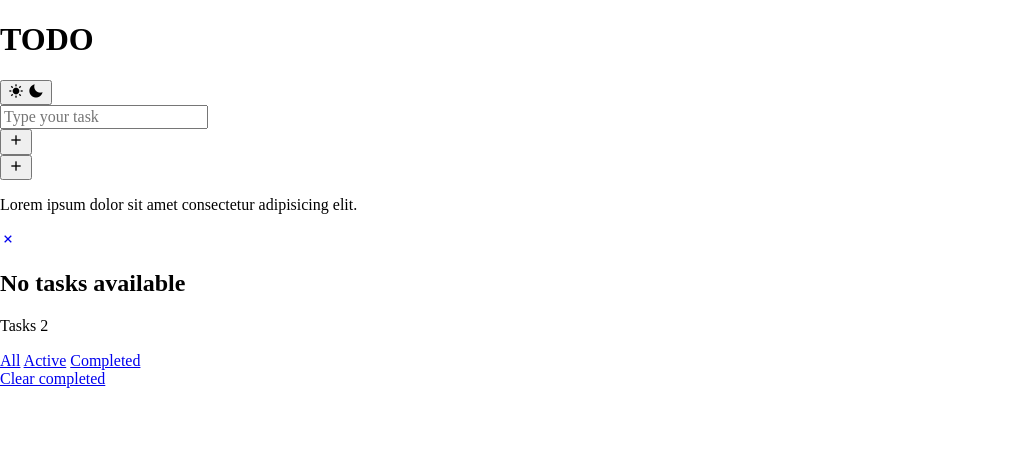
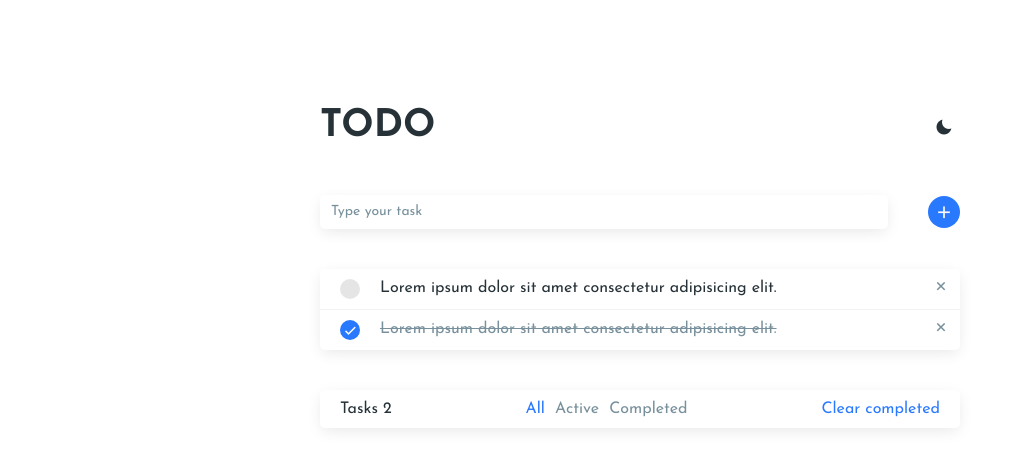
Before and after one commit to alamguardin/todo-list-app, a plain HTML site: page index.html in a window 1280 px wide. Shown: the whole page, without its empty margins (0-1023 px from the left). Drawn offline with nearby package versions, Linux system fonts and the light colour scheme.

Commit message:
Was added layout and styles

```diff
--- a/index.html
+++ b/index.html
@@ -28,9 +28,7 @@
         </header>
 
         <div class="form">
-            <div class="form__section">
-                <input type="text" class="form__control" placeholder="Type your task" id="input-task">
-            </div>
+            <input type="text" class="form__control" placeholder="Type your task" id="input-task">
             <div class="form__section">
                 <button class="form__button" id="btn-add-task">
                     <i class='bx bx-plus'></i>
@@ -43,7 +41,7 @@
             <div class="card">
                 <div class="card__status">
                     <button class="card__button">
-                        <i class='bx bx-plus'></i>
+                        <i class='bx bx-check'></i>
                     </button>
                 </div>
                 <div class="card__content">
@@ -54,20 +52,34 @@
                 </a>
             </div>
 
-            <h2 class="tasks__message">No tasks available</h2>
+            <div class="card --active">
+                <div class="card__status">
+                    <button class="card__button --active">
+                        <i class='bx bx-check'></i>
+                    </button>
+                </div>
+                <div class="card__content">
+                    <p class="card__text">Lorem ipsum dolor sit amet consectetur adipisicing elit.</p>
+                </div>
+                <a href="#" class="card__delete">
+                    <i class='bx bx-x'></i>
+                </a>
+            </div>
+
+            <!-- <h2 class="tasks__message">No tasks available</h2> -->
         </div>
 
         <div class="actions">
             <div class="actions__counter">
-                <p class="actions__tasks-length">Tasks 2</p>
+                <p class="actions__tasks">Tasks 2</p>
             </div>
             <div class="actions__filter">
-                <a href="#" class="actions__item-fillter" id="all">All</a>
-                <a href="#" class="actions__item-fillter" id="active">Active</a>
-                <a href="#" class="actions__item-fillter" id="completed">Completed</a>
+                <a href="#" class="actions__item-filter --active" id="btn-all">All</a>
+                <a href="#" class="actions__item-filter" id="btn-active">Active</a>
+                <a href="#" class="actions__item-filter" id="btn-completed">Completed</a>
             </div>
             <div class="actions__clear">
-                <a href="#" class="actions__clear-completed">Clear completed</a>
+                <a href="#" class="actions__clear-completed" id="btn-clear-completed">Clear completed</a>
             </div>
         </div>
 
--- /dev/null
+++ b/sass/_actions.scss
@@ -0,0 +1,45 @@
+.actions {
+    display: flex;
+    justify-content: space-between;
+    align-items: center;
+    padding: 0.625rem 1.25rem;
+    box-shadow: 0px 4px 15px -2px rgba(0,0,0,0.1);
+    border-radius: 5px;
+}
+
+.actions__tasks {
+    color: $text-primary-light;
+}
+
+.actions__filter {
+    display: flex;
+    gap: 0.625rem;
+}
+
+.actions__item-filter {
+    text-decoration: none;
+    color: $text-secondary-light;
+    transition: .2s all ease;
+}
+
+.actions__item-filter:hover {
+    color: $text-primary-light;
+}
+
+.actions__item-filter.--active {
+    color: $primary;
+}
+
+.actions__clear-completed {
+    text-decoration: none;
+    color: $primary;
+    transition: .2s all ease;
+}
+
+.actions__clear-completed:hover {
+    color: $primary-hover;
+}
+
+.actions__clear-completed:active {
+    color: $primary-active;
+}
--- /dev/null
+++ b/sass/_card.scss
@@ -0,0 +1,78 @@
+.tasks {
+    border-radius: 5px;
+    box-shadow: 0px 4px 15px -2px rgba(0,0,0,0.1);
+    overflow: hidden;
+}
+
+.card {
+    position: relative;
+    padding: 0.625em 1.25em;
+    display: flex;
+    align-items: center;
+    border-bottom: 1px solid rgba(0,0,0,0.05);
+}
+
+.card:last-child {
+    border: none;
+}
+
+.card__text {
+    color: $text-primary-light;
+}
+
+.card__status {
+    margin-right: 1.25em;
+}
+
+.card__button {
+    width: 20px;
+    height: 20px;
+    border: none;
+    outline: none;
+    display: flex;
+    justify-content: center;
+    align-items: center;
+    border-radius: 100%;
+    font-size: 18px;
+    background: rgba(0,0,0,0.1);
+    color: $bg-light;
+    cursor: pointer;
+    transition: .2s all ease;
+    overflow: hidden;
+}
+
+.card__button .bx-check {
+    transform: translateY(15px);
+    transition: .1s all ease;
+}
+
+.card__button:active {
+    transform: scale(0.9);
+}
+
+.card.--active .card__button {
+    background: $primary;
+}
+
+.card.--active .bx-check {
+    transform: translateY(0);
+}
+
+.card.--active .card__text {
+    color: $text-secondary-light;
+    text-decoration: line-through;
+}
+
+.card__delete {
+    position: absolute;
+    top: 50%;
+    right: 0.625rem;
+    transform: translateY(-50%);
+    font-size: 18px;
+    color: $text-secondary-light;
+    transition: .2s all ease;
+}
+
+.card__delete:hover {
+    color: $text-primary-light;
+}
--- /dev/null
+++ b/sass/_form.scss
@@ -0,0 +1,56 @@
+.form__control {
+    width: 100%;
+    padding: 0.5rem 0.625rem;
+    margin-right: 2.5rem;
+    font-size: 0.875em;
+    border: 1px solid transparent;
+    outline: none;
+    border-radius: 5px;
+    box-shadow: 0px 4px 15px -2px rgba(0,0,0,0.1);
+    color: $text-secondary-light;
+    transition: .2s all ease;
+}
+
+.form__control::placeholder {
+    color: $text-secondary-light;
+}
+
+.form__control:focus {
+    border-color: $primary;
+}
+
+.form__control.--error {
+    border-color: $red;
+}
+
+.form__button {
+    width: 32px;
+    height: 32px;
+    border: none;
+    border-radius: 100%;
+    display: flex;
+    justify-content: center;
+    align-items: center;
+    font-size: 20px;
+    background: $primary;
+    color: $bg-light;
+    cursor: pointer;
+    transition: .2s all ease;
+    overflow: hidden;
+}
+
+.form__button:hover {
+    background: $primary-hover;
+    box-shadow: 0px 4px 15px -2px rgba(0,0,0,0.1);
+    transform: translateY(-1px);
+}
+
+.form__button:active {
+    background: $primary-active;
+    transform: scale(0.9);
+}
+
+.form__button:active > .bx-plus {
+    transition: .2s all ease;
+    transform: translateY(-25px);
+}
--- /dev/null
+++ b/sass/_header.scss
@@ -0,0 +1,32 @@
+.header__logo {
+    font-size: 2.375em;
+    color: $text-primary-light;
+}
+
+.header__button {
+    width: 32px;
+    height: 32px;
+    border: none;
+    border-radius: 100%;
+    display: flex;
+    justify-content: center;
+    align-items: center;
+    font-size: 1.125em;
+    color: $text-primary-light;
+    background: none;
+    transition: .2s all ease;
+    cursor: pointer;
+}
+
+.header__button:hover {
+    background: rgba($color: #000000, $alpha: 0.2);
+}
+
+.header__button:active {
+    background: rgba($color: #000000, $alpha: 0.1);
+    transform: scale(0.9);
+}
+
+.header__button .bxs-sun {
+    display: none;
+}
--- /dev/null
+++ b/sass/_layout.scss
@@ -0,0 +1,22 @@
+.container {
+    width: 50%;
+    margin: auto;
+}
+
+.header {
+    margin-top: 5em;
+    margin-bottom: 1.25em;
+    display: flex;
+    justify-content: space-between;
+    align-items: center;
+}
+
+.form {
+    display: flex;
+    align-items: center;
+    justify-content: space-between;
+}
+
+.tasks {
+    margin: 2.5em 0;
+}
--- /dev/null
+++ b/sass/_variables.scss
@@ -0,0 +1,10 @@
+// Colors
+$red: #f44336;
+$primary: #2979ff;
+$primary-hover: #2962ff;
+$primary-active: #448aff;
+$bg-light: #fafafa;
+$text-primary-light: #263238;
+$text-secondary-light: #78909c;
+$text-primary-dark: #eceff1;
+$text-secondary-dark: #607d8b;
--- /dev/null
+++ b/sass/style.scss
@@ -0,0 +1,22 @@
+// Font
+@import url('https://fonts.googleapis.com/css2?family=Josefin+Sans:wght@400;500;600;700&display=swap');
+
+// Imports
+@import 'variables';
+@import 'layout';
+@import 'header';
+@import 'form';
+@import 'card';
+@import 'actions';
+
+// General Styles
+* {
+    margin: 0;
+    padding: 0;
+    box-sizing: border-box;
+}
+
+body {
+    font-family: 'Josefin Sans', sans-serif;
+    font-size: 16px;
+}
```
Also changed, not shown: css/style.css, sass/style.sass (deleted), 1 other file.
